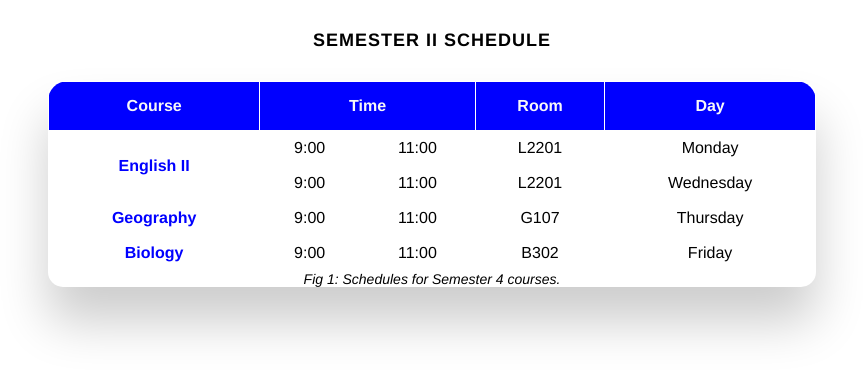
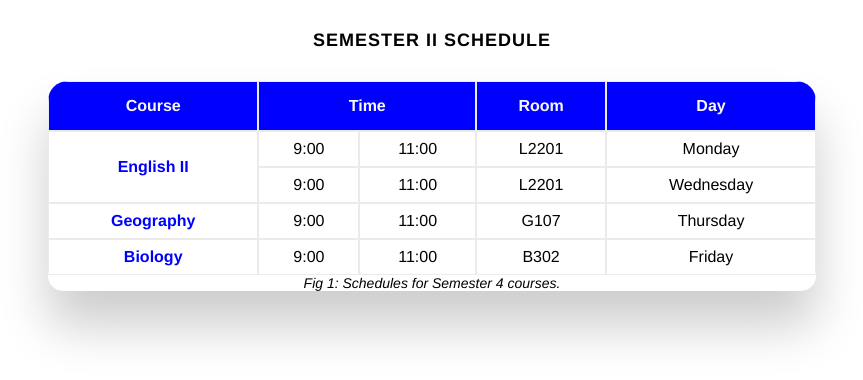
Before and after one commit to pedroevaristo17/html-tables-example, a plain HTML site: page index.html in a window 1280 px wide. Shown: the whole page, without its empty margins (208-1071 px from the left). Drawn offline with Linux system fonts and the light colour scheme.

Commit message:
First one finished

```diff
--- a/main.css
+++ b/main.css
@@ -30,7 +30,7 @@ h2 {
 table {
   overflow: hidden;
   border-collapse: separate; /* Permite espaçamento entre células */
-  border-spacing: 1px 1px; /* Define o espaço entre colunas e linhas */
+  border-spacing: 0; /* Define o espaço entre colunas e linhas */
   font-size: 16px;
   width: 100%;
   margin: 0;
@@ -53,6 +53,7 @@ table th {
   text-align: center;
   padding: 8px;
   min-height: 40px; /* Corrigido erro de unidade */
+  border: 1px solid #ebebeb;
 }
 
 table tbody tr th {
```
Also changed, not shown: index2.html (added), main2.css (added).
